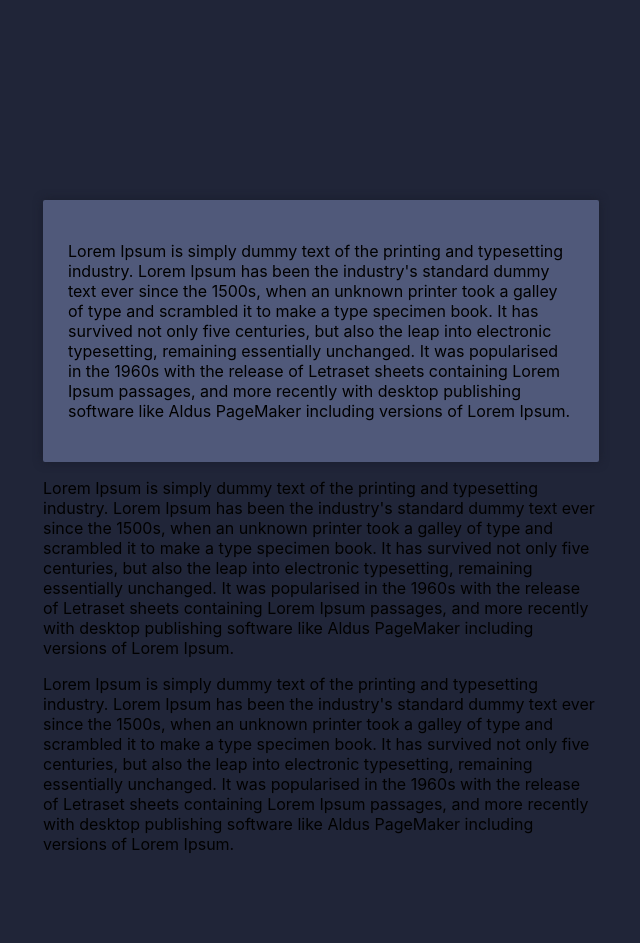
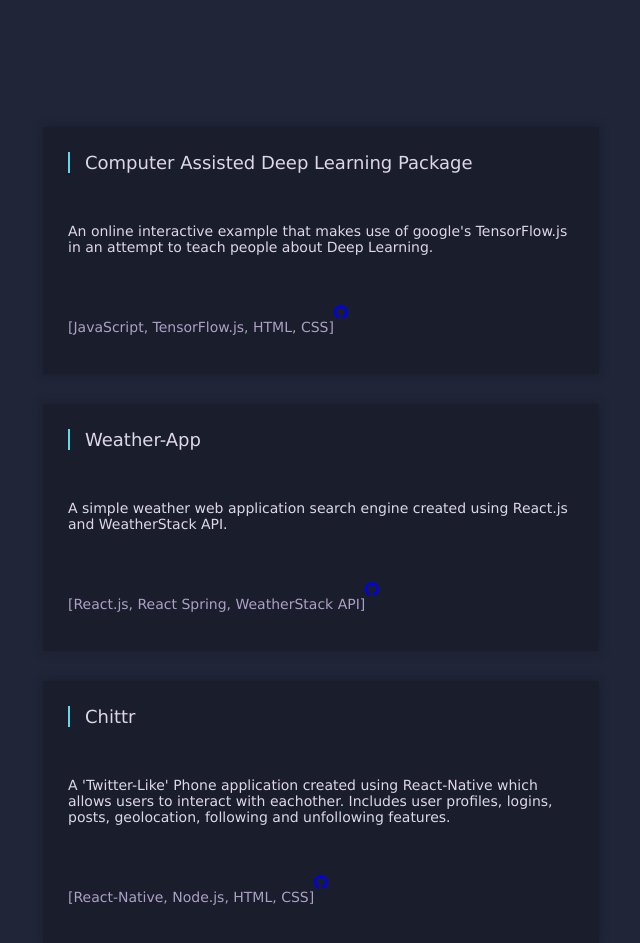
Before and after one commit to cindered/portfolio, a React (Create React App) app: page / in a window 1280 px wide. Shown: the part 840-1783 px from the top of the page, without its empty margins (319-959 px from the left). Built offline with nearby package versions, Linux system fonts and the light colour scheme.

Commit message:
Projects Section
- Added project cards
- Basic layout
* Needs front-end work done to projects section.

```diff
--- a/src/App.css
+++ b/src/App.css
@@ -106,16 +106,50 @@
   padding: 10px;
 }
 
-#project-1{
-  background-color:#50597a;
+.card-header{
+  margin: 0;
+  padding-right: 10px;
+  font-size: 20px;
+  color: #60d9e9;
+
+}
+.project-name{
+  margin: 0;
+  font-size: 18px;
+  color: #ded7eb;
+  padding-left: 15px;
+  border-left: solid 2.5px #60d9e9;
+}
+.project-card{
+  display: flex;
+  margin-top: 15px;
+  margin-bottom: 15px;
+  flex-direction: column;
+  justify-content: center;
+  box-shadow: 0px 0px 10px 0px #1a1d2c;
+  border-radius: 2px;
+  font-family: montserrat, Verdana, Geneva, Tahoma, sans-serif;
+}
+.card-top{
+  width: 100%;
+  background-color:#1a1d2c;
   padding: 25px 25px 25px 25px;
-  border-radius: 2px;
-  box-shadow: 0px 0px 10px 0px #1a1d2c;
+}
+.card-content{
+  color: #ded7eb;
+  background-color:#1a1d2c;
+  padding: 25px 25px 25px 25px;
+  font-size: 14px;
+}
+.card-footer{
+  display: flex;
+  flex-direction: row;
+  color: #aca0c5;
+  background-color:#1a1d2c;
+  padding: 25px 25px 25px 25px;
+  font-size: 14px;
 }
 
-.projects-name{
-
-}
 
 .social{
   top: 50%;
--- a/src/components/NavLinks.js
+++ b/src/components/NavLinks.js
@@ -21,7 +21,7 @@
                   to="projects-container"
                   spy={true}
                   smooth={true}
-                  offset={-100}
+                  offset={0}
                   duration={500}>projects
                </Link>
             </li>
--- a/src/components/ProjectCard.js
+++ b/src/components/ProjectCard.js
@@ -1,22 +1,20 @@
 import React from 'react';
+import { ImGithub } from "react-icons/im";
 
 export default function ProjectCard(props) {
    return(
       <div className="project-card">
-         <div id="project-1">
-            <p className="projects-name">
-            Lorem Ipsum is simply dummy text of the printing and typesetting industry. Lorem Ipsum has been the industry's standard dummy text ever since the 1500s, when an unknown printer took a galley of type and scrambled it to make a type specimen book. It has survived not only five centuries, but also the leap into electronic typesetting, remaining essentially unchanged. It was popularised in the 1960s with the release of Letraset sheets containing Lorem Ipsum passages, and more recently with desktop publishing software like Aldus PageMaker including versions of Lorem Ipsum.
+         <div className="card-top">
+            <p className="project-name">{props.projectName}</p>
+         </div>
+         <div className="card-content">
+            {props.projectDesc}
+         </div>
+         <div className="card-footer">
+            <p className="project-technologies">
+               {props.projectTech}
             </p>
-         </div>
-         <div id="project-2">
-            <p className="projects-name">
-            Lorem Ipsum is simply dummy text of the printing and typesetting industry. Lorem Ipsum has been the industry's standard dummy text ever since the 1500s, when an unknown printer took a galley of type and scrambled it to make a type specimen book. It has survived not only five centuries, but also the leap into electronic typesetting, remaining essentially unchanged. It was popularised in the 1960s with the release of Letraset sheets containing Lorem Ipsum passages, and more recently with desktop publishing software like Aldus PageMaker including versions of Lorem Ipsum.
-            </p>
-         </div>
-         <div className="project-3">
-            <p className="projects-name">
-            Lorem Ipsum is simply dummy text of the printing and typesetting industry. Lorem Ipsum has been the industry's standard dummy text ever since the 1500s, when an unknown printer took a galley of type and scrambled it to make a type specimen book. It has survived not only five centuries, but also the leap into electronic typesetting, remaining essentially unchanged. It was popularised in the 1960s with the release of Letraset sheets containing Lorem Ipsum passages, and more recently with desktop publishing software like Aldus PageMaker including versions of Lorem Ipsum.
-            </p>
+            <a className="github-link" href={props.projectLink}><ImGithub/></a>
          </div>
       </div>
    );
--- a/src/components/Projects.js
+++ b/src/components/Projects.js
@@ -4,7 +4,33 @@
 export default function Projects(props) {
    return(
       <div className="projects-container">
-         <ProjectCard/>
+         <ProjectCard
+            projectName="Computer Assisted Deep Learning Package"
+            projectDesc="
+            An online interactive example that makes use of google's TensorFlow.js in an attempt
+            to teach people about Deep Learning.
+            "
+            projectTech="[JavaScript, TensorFlow.js, HTML, CSS]"
+            projectLink="https://cindered.github.io/nnpackage/"
+         />
+         <ProjectCard
+            projectName="Weather-App"
+            projectDesc="
+            A simple weather web application search engine created using React.js and WeatherStack API.
+            "
+            projectTech="[React.js, React Spring, WeatherStack API]"
+            projectLink="https://cindered.github.io/nnpackage/"
+         />
+         <ProjectCard
+            projectName="Chittr"
+            projectDesc="
+            A 'Twitter-Like' Phone application created using React-Native which allows
+            users to interact with eachother. Includes user profiles, logins, posts, geolocation,
+            following and unfollowing features.
+            "
+            projectTech="[React-Native, Node.js, HTML, CSS]"
+            projectLink="https://cindered.github.io/nnpackage/"
+         />
       </div>
    );
  }
```
